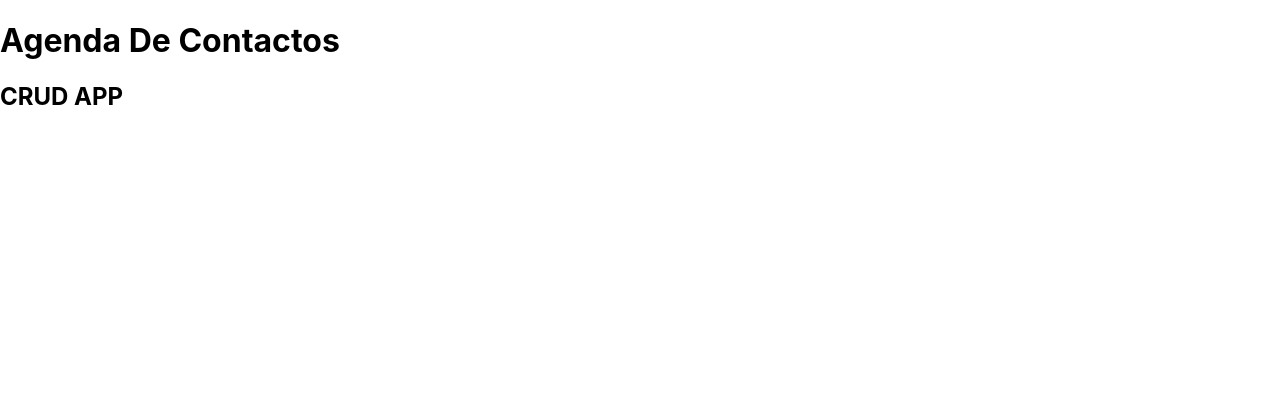
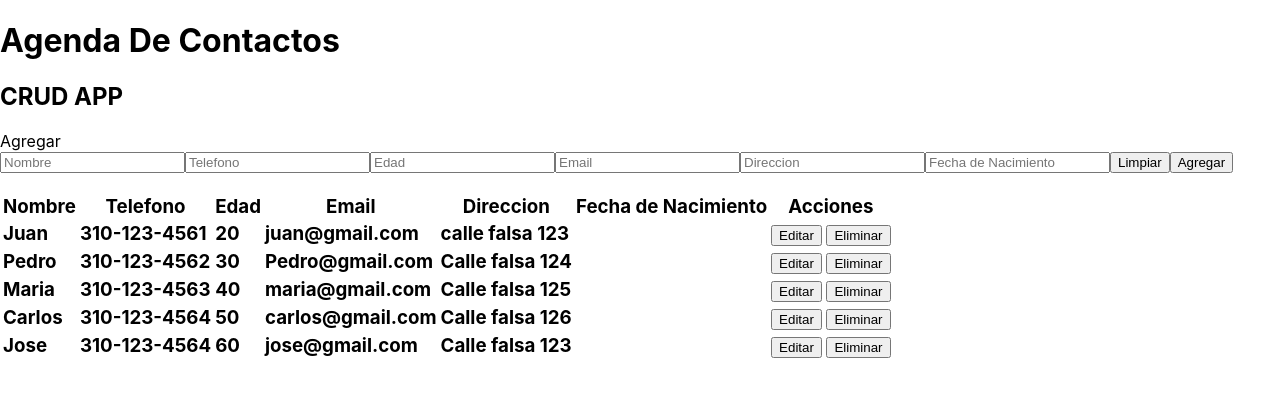
Before and after one commit to yderfre78/crud_prueba, a React (Create React App) app: page / in a window 1280 px wide. Shown: the top 396 px of the page. Built offline with nearby package versions, Linux system fonts and the light colour scheme.

Commit message:
agregando logica para update y create

```diff
--- a/src/components/CrudApp.js
+++ b/src/components/CrudApp.js
@@ -1,4 +1,7 @@
-import React from "react";
+import React, { useState } from "react";
+
+import { CrudForm } from "./CrudForm";
+import { CrudTable } from "./CrudTable";
 
 const initialDb = [
   {
@@ -49,9 +52,23 @@ const initialDb = [
 ];
 
 export const CrudApp = () => {
+  const [db, setDb] = useState(initialDb);
+  const [dataToEdit, setDataToEdit] = useState(null);
+  const createData = (data) => {
+    setDb([...db, data]);
+  };
+  const updateData = (data) => {
+    setDb(db.map((el) => (el.id === data.id ? data : el)));
+  };
+  const deleteData = (id) => {
+    setDb(db.filter((el) => el.id !== id));
+  };
+
   return (
     <div>
       <h2>CRUD APP</h2>
+      <CrudForm createData={createData} updateData={updateData} dataToEdit={dataToEdit} setDataToEdit={setDataToEdit} />
+      <CrudTable data={db} deleteData={deleteData} />
     </div>
   );
 };
--- /dev/null
+++ b/src/components/CrudTable.js
@@ -0,0 +1,33 @@
+import React from "react";
+import { CrudTableRow } from "./CrudTableRow";
+
+export const CrudTable = ({ data }) => {
+  return (
+    <div>
+      <h3>
+        <table>
+          <thead>
+            <tr>
+              <th>Nombre</th>
+              <th>Telefono</th>
+              <th>Edad</th>
+              <th>Email</th>
+              <th>Direccion</th>
+              <th>Fecha de Nacimiento</th>
+              <th>Acciones</th>
+            </tr>
+          </thead>
+          <tbody>
+            {data.length === 0 ? (
+              <tr>
+                <td colSpan={7}>Sin Datos</td>
+              </tr>
+            ) : (
+              data.map((el) => <CrudTableRow key={el.id} el={el} />)
+            )}
+          </tbody>
+        </table>
+      </h3>
+    </div>
+  );
+};
--- a/src/components/CrudTableRow.js
+++ b/src/components/CrudTableRow.js
@@ -1,14 +1,14 @@
 import React from "react";
 
-export const CrudTableRow = () => {
+export const CrudTableRow = ({el}) => {
   return (
     <tr>
-      <td>Juan</td>
-      <td>310-123-4561</td>
-      <td>20</td>
-      <td>juan@gmail.com</td>
-      <td>calle falsa 123</td>
-      <td>10/10/2002</td>
+      <td>{el.name}</td>
+      <td>{el.phone}</td>
+      <td>{el.age}</td>
+      <td>{el.email}</td>
+      <td>{el.address}</td>
+      <td>{el.DateBirt}</td>
       <td>
         <button>Editar</button> <button>Eliminar</button>
       </td>
```
